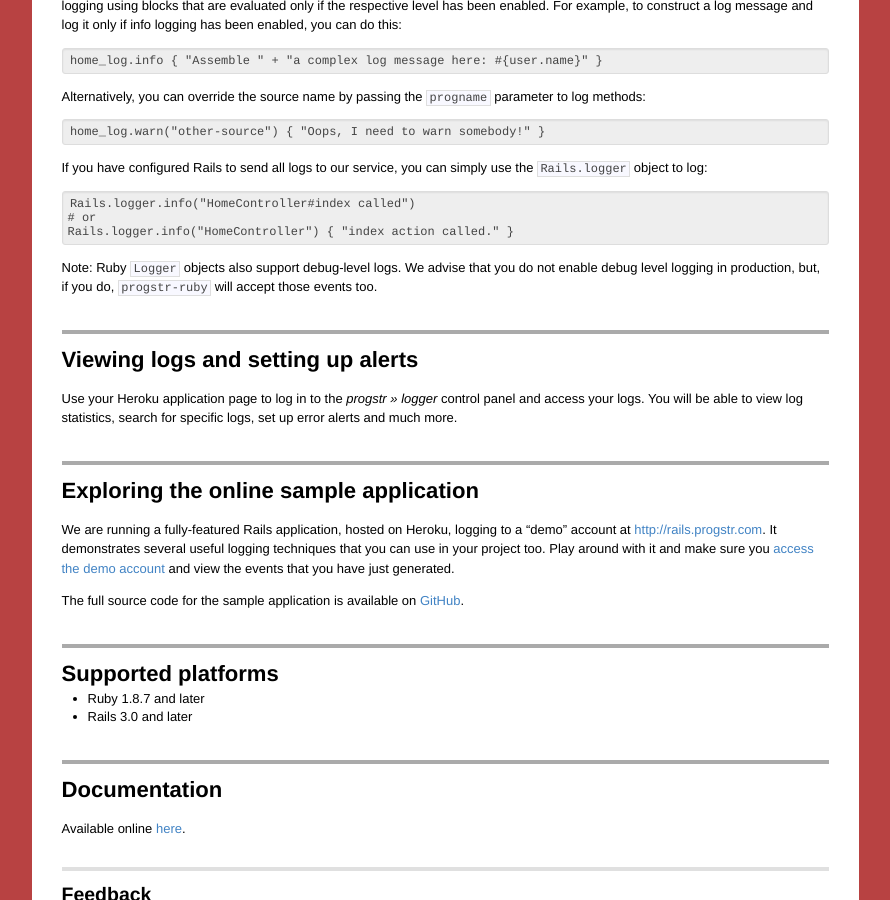
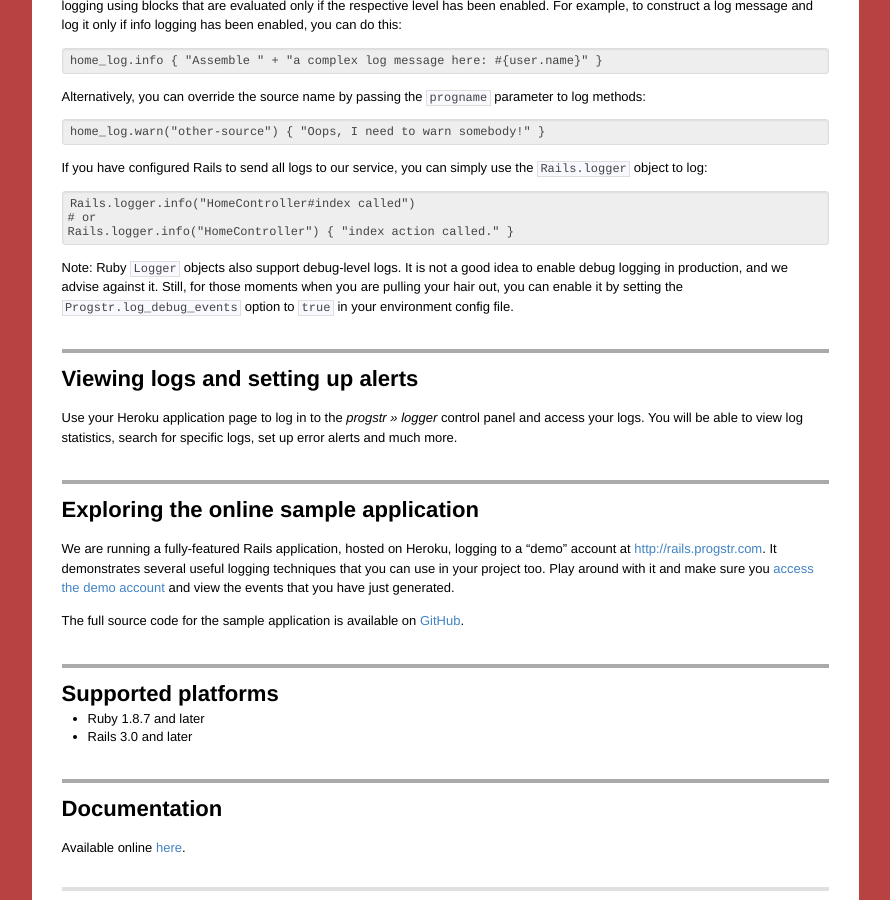
Before and after one commit to progstr/progstr.github.com, a Jekyll site: the page built from index.md, in a window 1280 px wide and 900 px high, scrolled down 1752 px. Shown: the whole window, without its empty margins (195-1085 px from the left). Built offline with Jekyll 4.4.1, drawn with Linux system fonts in a browser that asks for light colours.

Commit message:
Document the new `Progstr.log_debug_events` option.

```diff
--- a/index.md
+++ b/index.md
@@ -86,8 +86,7 @@ If you have configured Rails to send all logs to our service, you can simply use
     # or
     Rails.logger.info("HomeController") { "index action called." }
 
-Note: Ruby `Logger` objects also support debug-level logs. We advise that you do not enable debug level logging in production, but, if you do, `progstr-ruby` will accept those events too.
-
+Note: Ruby `Logger` objects also support debug-level logs. It is not a good idea to enable debug logging in production, and we advise against it. Still, for those moments when you are pulling your hair out, you can enable it by setting the `Progstr.log_debug_events` option to `true` in your environment config file.
 
 # Viewing logs and setting up alerts
 
```
Also changed, not shown: _posts/2011-08-29-ruby.md (+1 -1 lines), _posts/2011-08-30-heroku.md (+1 -1 lines).
